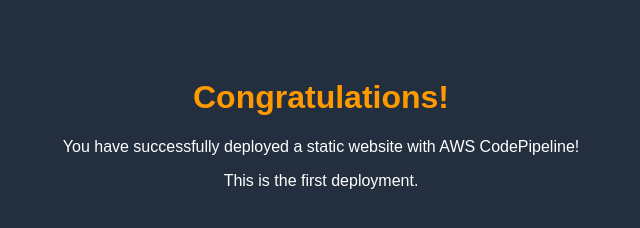
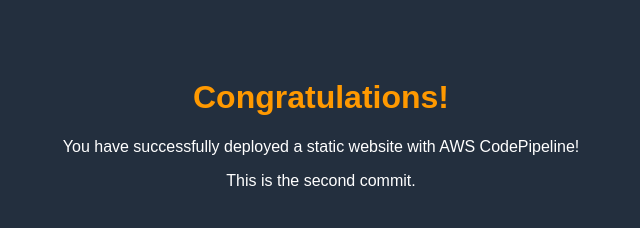
Before and after one commit to Ayane-fukikosi/aws-code-pipeline, a plain HTML site: page index.html in a window 1280 px wide. Shown: the full height of the page, 319-959 px from the left. Drawn offline with Linux system fonts and the light colour scheme.

Commit message:
Update message for second deployment

```diff
--- a/index.html
+++ b/index.html
@@ -10,6 +10,7 @@
 <body>
   <h1>Congratulations!</h1>
   <p>You have successfully deployed a static website with AWS CodePipeline!</p>
-  <p>This is the first deployment.</p>
+  <p>This is the second commit.</p>
 </body>
+
 </html>
```
